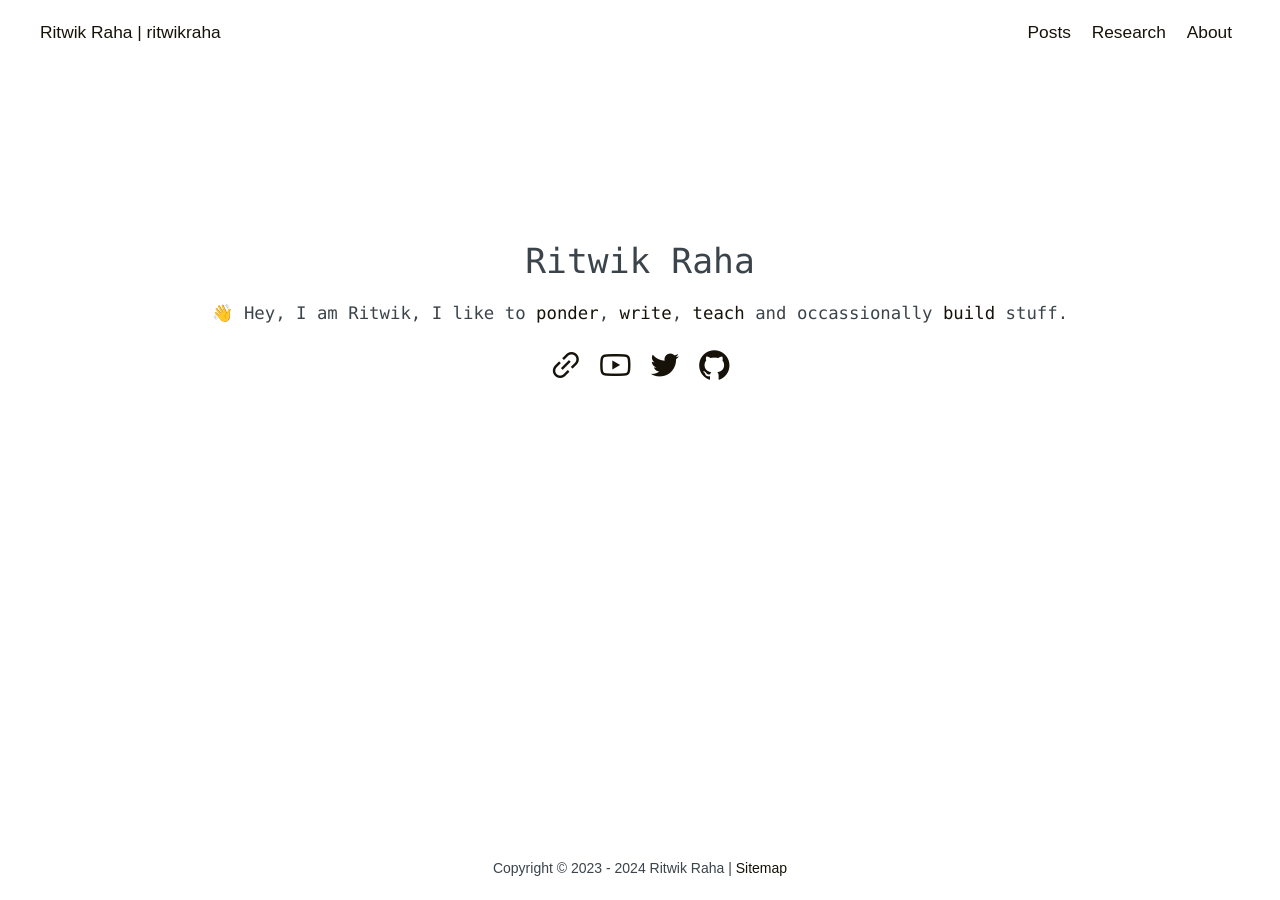
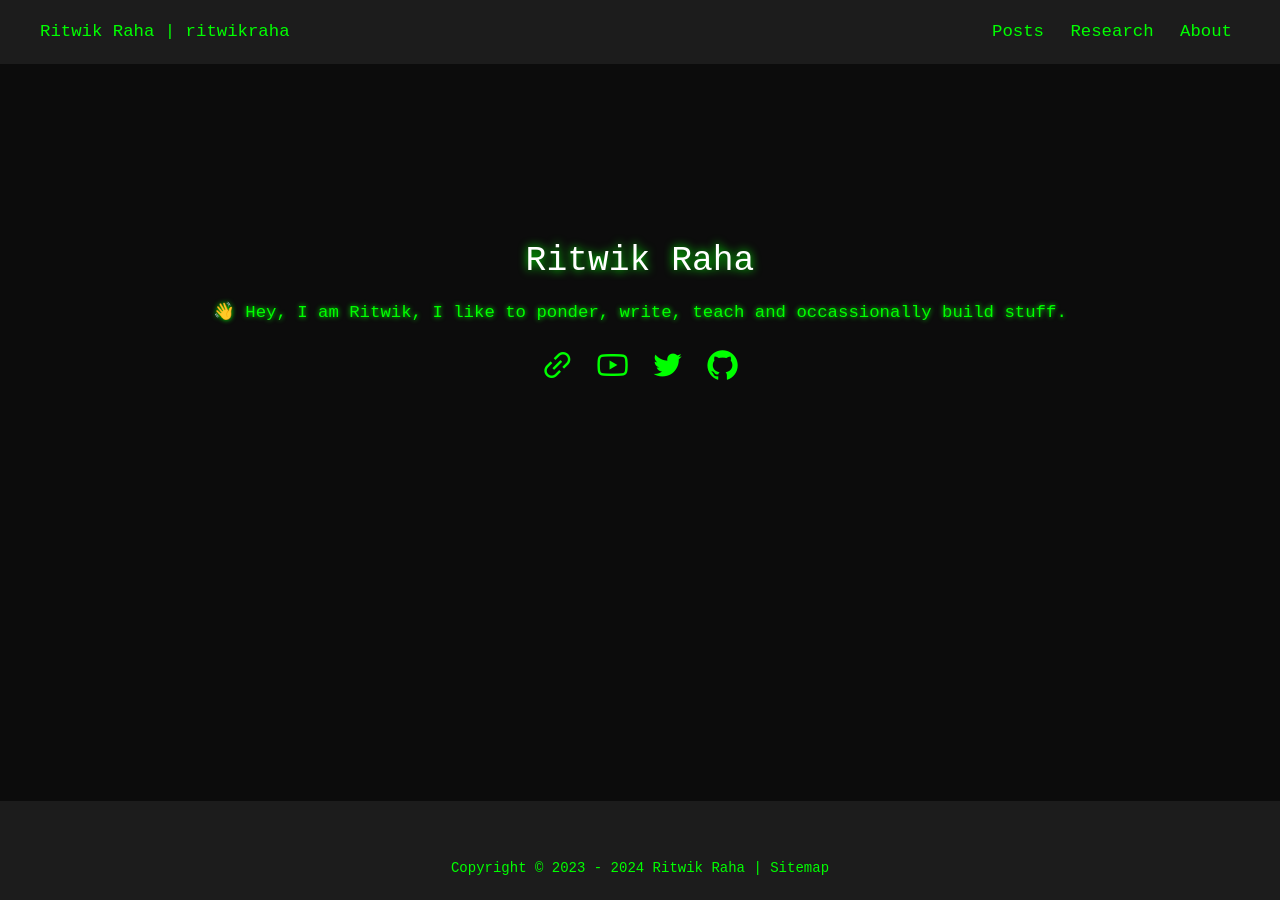
Before and after one commit to ritwikraha/ritwikraha.github.io, a Jekyll site: the page built from index.md, in a window 1280 px wide. Built offline with Jekyll 4.4.1, drawn with Linux system fonts in a browser that asks for light colours.

Commit message:
trial: cursor for theme change

```diff
--- a/_layouts/home.html
+++ b/_layouts/home.html
@@ -5,9 +5,9 @@ layout: default
 <div class="main">
     <div class="container">
         <div class="intro">
-            <div class="nickname" style="font-family:'Lucida Console', monospace">Ritwik Raha</div>
+            <div class="nickname" style="font-family:'Courier New', monospace; text-shadow: 0 0 10px #00ff00;">Ritwik Raha</div>
             <div class="description">
-                <p text-align= "justify" text-justify= "inter-word" style="font-family:'Lucida Console', monospace">👋 Hey, I am Ritwik, I like to <a href="https://twitter.com/ritwik_raha">ponder</a>, <a href="https://ritwikraha.github.io/posts">write</a>, <a href="https://www.youtube.com/@ritwikraha">teach</a> and occassionally <a href="https://github.com/ritwikraha">build</a> stuff.</br></p>
+                <p style="font-family:'Courier New', monospace; text-shadow: 0 0 5px #00ff00;">👋 Hey, I am Ritwik, I like to <a href="https://twitter.com/ritwik_raha">ponder</a>, <a href="https://ritwikraha.github.io/posts">write</a>, <a href="https://www.youtube.com/@ritwikraha">teach</a> and occassionally <a href="https://github.com/ritwikraha">build</a> stuff.</br></p>
             </div>
             <div class="links">
                 <a class="link-item" title="Link"
--- a/assets/css/style.css
+++ b/assets/css/style.css
@@ -225,9 +225,10 @@ body {
     font-size: 13pt;
     font-weight: normal;
     line-height: 2em;
-    background-color: #fff;
-    color: #3b444b;
+    background-color: #0c0c0c;
+    color: #00ff00;
     transition: color 0.2s ease, border-color 0.2s ease, background 0.2s ease, opacity 0.2s ease;
+    font-family: 'Courier New', Courier, monospace;
 }
 
 body:before {
@@ -250,15 +251,15 @@ body.dark-theme {
 }
 
 a {
-    color: #161209;
+    color: #00ff00;
     text-decoration: none;
     transition: color 0.2s ease, border-color 0.2s ease, background 0.2s ease, opacity 0.2s ease;
     cursor: pointer;
 }
 
 a:hover {
-    color: #2D96BD;
-    text-decoration: none;
+    color: #ffffff;
+    text-decoration: underline;
     transition: color 0.2s ease, border-color 0.2s ease, background 0.2s ease, opacity 0.2s ease;
 }
 
@@ -289,6 +290,7 @@ table {
     height: 4rem;
     line-height: 4rem;
     width: 100%;
+    background-color: #1c1c1c;
 }
 
 .navbar .container {
@@ -300,6 +302,14 @@ table {
     justify-content: space-between;
 }
 
+.navbar .menu a {
+    color: #00ff00;
+}
+
+.navbar .menu a:hover {
+    color: #ffffff;
+}
+
 .main {
     flex-grow: 1;
     flex-shrink: 0;
@@ -317,6 +327,8 @@ table {
     text-align: center;
     line-height: 4rem;
     padding-top: 2em;
+    background-color: #1c1c1c;
+    color: #00ff00;
 }
 
 @charset "utf-8";
@@ -683,6 +695,9 @@ header label {
 .nickname {
     font-size: 2em;
     font-weight: normal;
+    color: #ffffff;
+    font-family: 'Courier New', monospace;
+    text-shadow: 0 0 10px #00ff00;
 }
 
 .links a {
@@ -708,34 +723,35 @@ header label {
 .post-wrap .archive-item {
     margin-left: 2rem;
     margin-bottom: 1rem;
-    border-bottom: 1px solid #BDBDBD;
+    border-bottom: 1px solid #00ff00;
 }
 
 .dark-theme .post-wrap .archive-item {
     margin-left: 2rem;
     margin-bottom: 1rem;
-    border-bottom: 1px solid #FFECB3;
+    border-bottom: 1px solid #00ff00;
 }
 
 .archive-item-link {
     display: inline-block;
     text-decoration: none;
     overflow: hidden;
+    color: #00ff00;
 }
 
 .archive-item-link:hover {
-    color: #2d96bd;
+    color: #ffffff;
     background-color: transparent;
 }
 
 .dark-theme .archive-item-link {
-    color: #ddd;
+    color: #00ff00;
     text-decoration: none;
     transition: color 0.2s ease, border-color 0.2s ease, background-color 0.2s ease, opacity 0.2s ease;
 }
 
 .dark-theme .archive-item-link:hover {
-    color: #fff;
+    color: #ffffff;
     text-decoration: none;
     transition: color 0.2s ease, border-color 0.2s ease, background-color 0.2s ease, opacity 0.2s ease;
 }
@@ -743,12 +759,12 @@ header label {
 .archive-item-date {
     float: right;
     text-align: right;
-    color: #a9a9b3;
+    color: #00ff00;
     display: none;
 }
 
 .dark-theme .archive-item-date {
-    color: #b5b5b5;
+    color: #00ff00;
 }
 
 .post-wrap .categories-card {
@@ -792,6 +808,7 @@ header label {
     transition-duration: 0.3s;
     transition-property: transform;
     transition-timing-function: ease-out;
+    color: #00ff00;
 }
 
 .tag-cloud-tags a:active,
--- a/assets/js/script.js
+++ b/assets/js/script.js
@@ -47,37 +47,37 @@ document.ready(
         }
         _Blog.toggleTheme = function () {
             if (isDark) {
-                document.getElementsByTagName('body')[0].classList.add('dark-theme');
+                document.getElementsByTagName('body')[0].classList.add('hacker-theme');
                 // mobile
-                document.getElementById("mobile-toggle-theme").innerText = "· Dark"
+                document.getElementById("mobile-toggle-theme").innerText = "· Hacker"
             } else {
-                document.getElementsByTagName('body')[0].classList.remove('dark-theme');
+                document.getElementsByTagName('body')[0].classList.remove('hacker-theme');
                 // mobile
                 document.getElementById("mobile-toggle-theme").innerText = "· Light"
             }
             document.getElementsByClassName('toggleBtn')[0].addEventListener('click', () => {
-                if (document.getElementsByTagName('body')[0].classList.contains('dark-theme')) {
-                    document.getElementsByTagName('body')[0].classList.remove('dark-theme');
+                if (document.getElementsByTagName('body')[0].classList.contains('hacker-theme')) {
+                    document.getElementsByTagName('body')[0].classList.remove('hacker-theme');
                 } else {
-                    document.getElementsByTagName('body')[0].classList.add('dark-theme');
+                    document.getElementsByTagName('body')[0].classList.add('hacker-theme');
                 }
                 window.localStorage &&
-                window.localStorage.setItem('theme', document.body.classList.contains('dark-theme') ? 'dark' : 'light',)
+                window.localStorage.setItem('theme', document.body.classList.contains('hacker-theme') ? 'hacker' : 'light',)
             })
             // moblie
             document.getElementById('mobile-toggle-theme').addEventListener('click', () => {
-                if (document.getElementsByTagName('body')[0].classList.contains('dark-theme')) {
-                    document.getElementsByTagName('body')[0].classList.remove('dark-theme');
+                if (document.getElementsByTagName('body')[0].classList.contains('hacker-theme')) {
+                    document.getElementsByTagName('body')[0].classList.remove('hacker-theme');
                     // mobile
                     document.getElementById("mobile-toggle-theme").innerText = "· Light"
 
                 } else {
-                    document.getElementsByTagName('body')[0].classList.add('dark-theme');
+                    document.getElementsByTagName('body')[0].classList.add('hacker-theme');
                     // mobile
-                    document.getElementById("mobile-toggle-theme").innerText = "· Dark"
+                    document.getElementById("mobile-toggle-theme").innerText = "· Hacker"
                 }
                 window.localStorage &&
-                window.localStorage.setItem('theme', document.body.classList.contains('dark-theme') ? 'dark' : 'light',)
+                window.localStorage.setItem('theme', document.body.classList.contains('hacker-theme') ? 'hacker' : 'light',)
             })
         };
         _Blog.toggleTheme();
```
